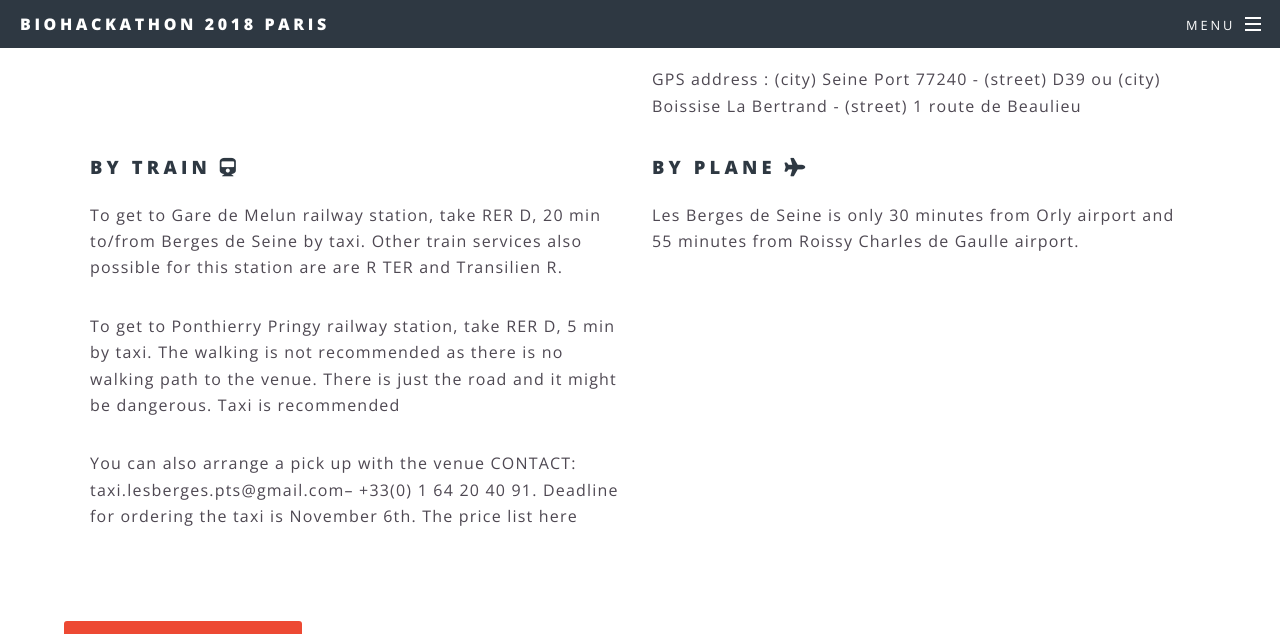
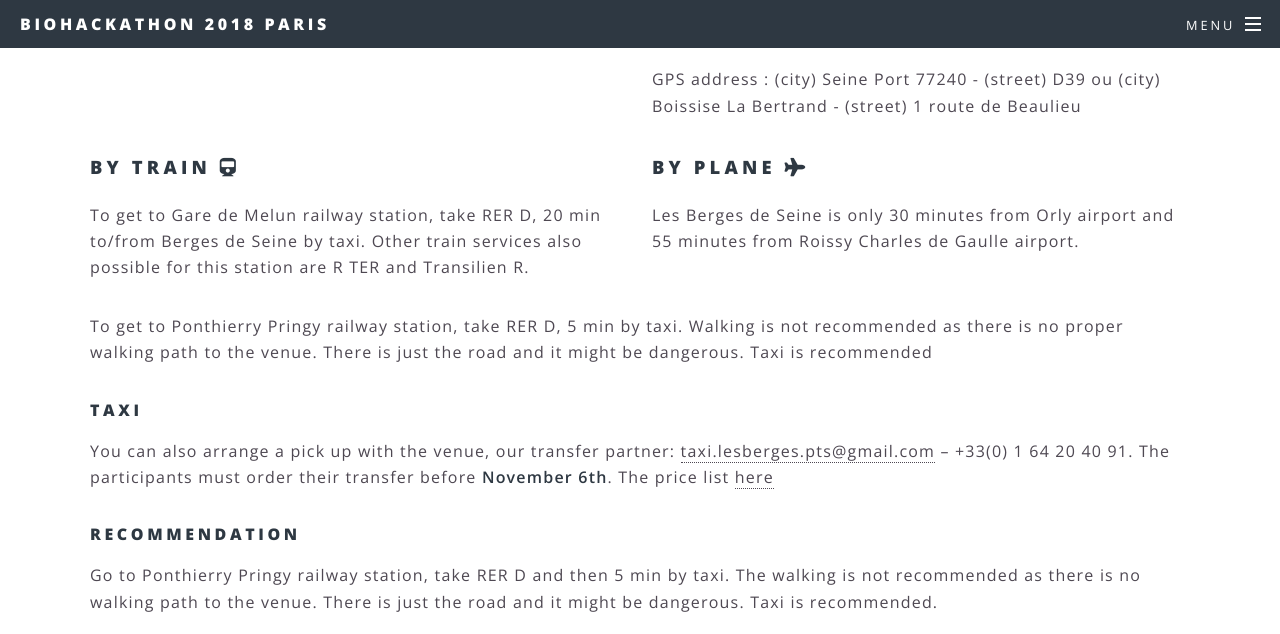
Before and after one commit to elixir-europe/bh2018paris, a Jekyll site: the page built from venue.html, in a window 1280 px wide and 1400 px high, scrolled down 1872 px. Shown: the top 634 px of the window. Built offline with Jekyll 4.4.1, drawn with Linux system fonts in a browser that asks for light colours; nearby versions of some CDN libraries; some of the changed text lies outside the part shown.

Commit message:
Venue updates

```diff
--- a/_sass/programme.scss
+++ b/_sass/programme.scss
@@ -36,3 +36,8 @@
 .wrapper.style5 td.speaker h3 {
     color:#ed4933;
 }
+
+.responsive-image {
+	max-width: 100%;
+	height: auto;
+}
--- a/venue.html
+++ b/venue.html
@@ -67,11 +67,7 @@
                 <h3>By train
                     <i class="fa fa-train" aria-hidden="true"></i>
                 </h3>
-                <p>To get to Gare de Melun railway station, take RER D, 20 min to/from Berges de Seine by taxi.
-                     Other train services also possible for this station are are R TER and Transilien R. </p>
-                <p>To get to Ponthierry Pringy railway station, take RER D, 5 min by taxi. The walking is not recommended as there is no walking path to the venue. There is just the road and it might be dangerous. Taxi is recommended </p>
-                <p>You can also arrange a pick up with the venue CONTACT: taxi.lesberges.pts@gmail.com– +33(0) 1 64 20 40 91. Deadline for ordering the taxi is November 6th. The price list here
-</p>
+                <p>To get to Gare de Melun railway station, take RER D, 20 min to/from Berges de Seine by taxi. Other train services also possible for this station are R TER and Transilien R. </p>
             </div>
             <div class="6u 12u$(medium)">
                 <h3>By plane
@@ -79,6 +75,21 @@
                 </h3>
                 <p>Les Berges de Seine is only 30 minutes from Orly airport and 55 minutes from Roissy Charles de Gaulle airport.</p>
             </div>
+        </div>
+        <p>To get to Ponthierry Pringy railway station, take RER D, 5 min by taxi. Walking is not recommended as there is no proper walking path to the venue. There is just the road and it might be dangerous. Taxi is recommended </p>
+        <p>  </p>
+
+        <h4>Taxi</h4>
+        <p>You can also arrange a pick up with the venue, our transfer partner: <a href="mailto:taxi.lesberges.pts@gmail.com" target="_blank" >taxi.lesberges.pts@gmail.com</a> – +33(0) 1 64 20 40 91. The participants must order their transfer before <strong>November 6th</strong>.
+            The price list <a href="https://drive.google.com/open?id=1aJhw-Tsv9fA8TYmi8OCKwtCslHUSlPN7">here</a></p>
+        <h4>Recommendation</h4>
+        <p>
+            Go to Ponthierry Pringy railway station, take RER D and then 5 min by taxi. The walking is not recommended as there is no walking path to the venue. There is just the road and it might be dangerous. Taxi is recommended.
+        </p>
+
+        <div class="row">
+            <div class="col-md-6"><a href="https://www.horaires-de-trains.fr/horaires_rerd-Paris_Nord-Cesson.html" target="_blank" class="button special">Train schedules</a></div>
+            <div class="col-md-6"><a href="https://www.transilien.com/en" target="_blank" class="button special">Train bookings</a></div>
         </div>
     </div>
 
```
Also changed, not shown: images/walk-venue.png (added).
